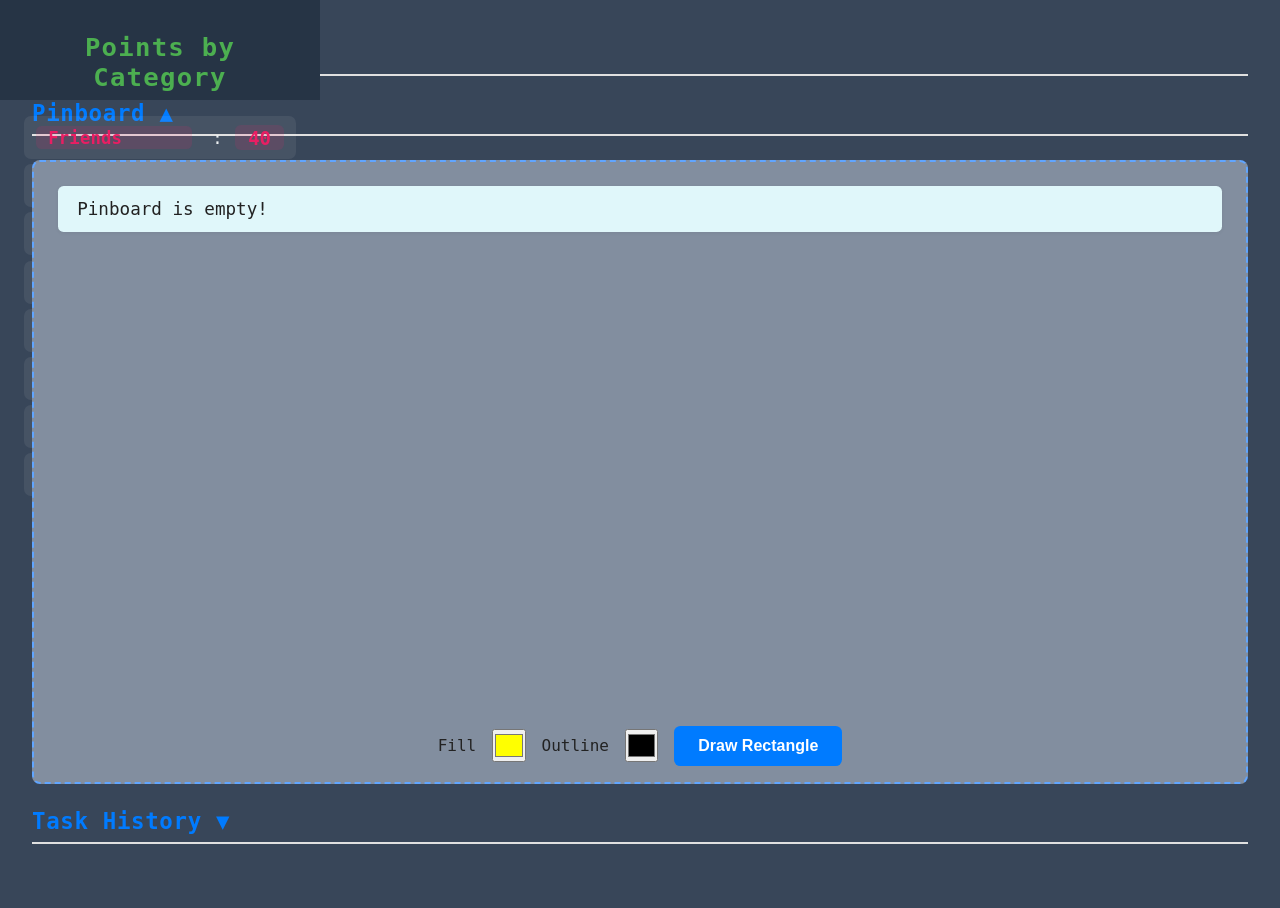
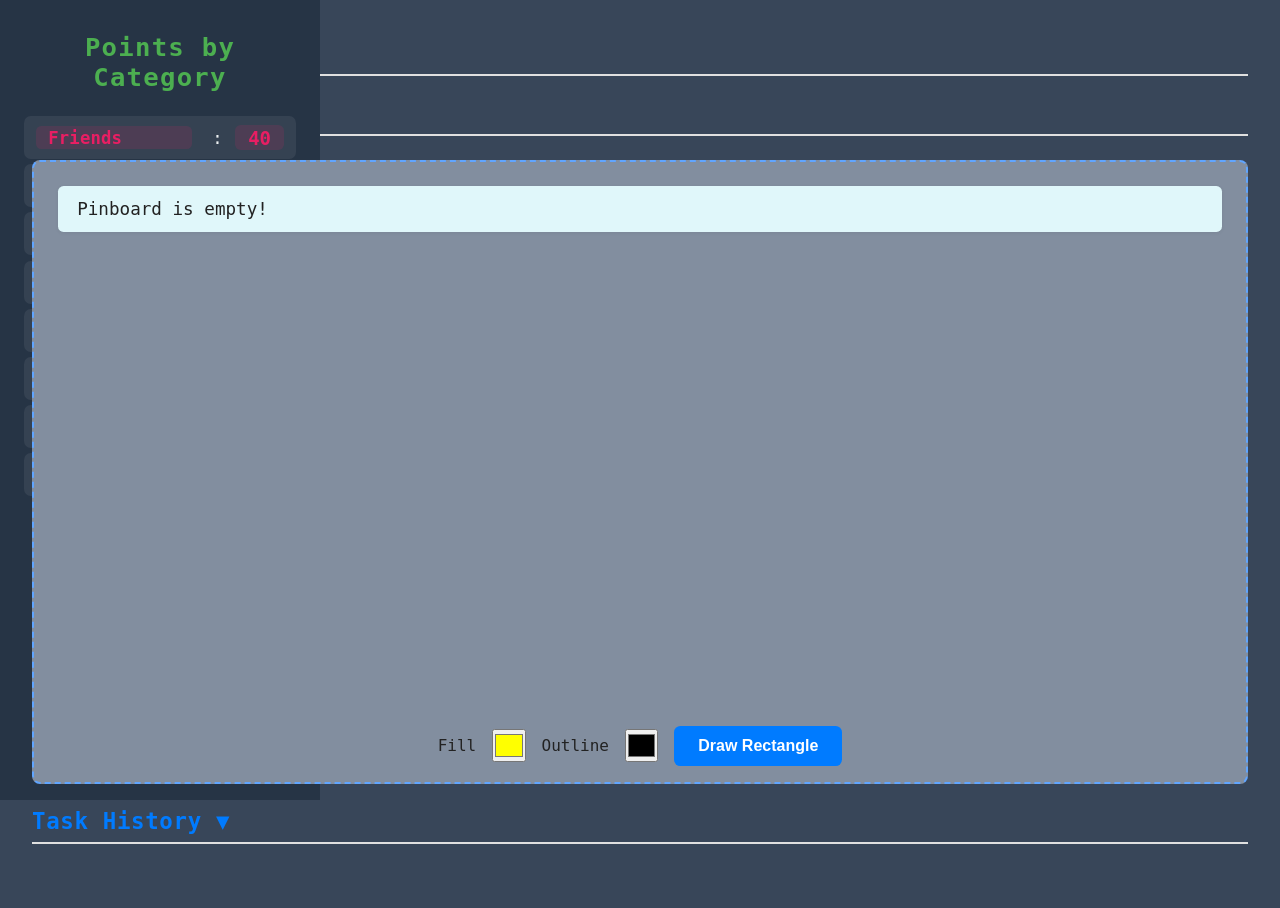
Before and after one commit to DolanCoding/TaskmanagerXP, a Flask app: page / in a window 1280 px wide. Run offline with Flask 3, Linux system fonts and the light colour scheme.

Commit message:
fix: update sidebar height to full viewport for better visibility

```diff
--- a/static/style.css
+++ b/static/style.css
@@ -31,7 +31,7 @@ body {
 /* --- Sidebar Styling --- */
 .sidebar {
   min-width: 320px;
-  height: 100px;
+  height: 100vh;
   position:fixed;
   width: 15vw;
   background: #263445;
```
